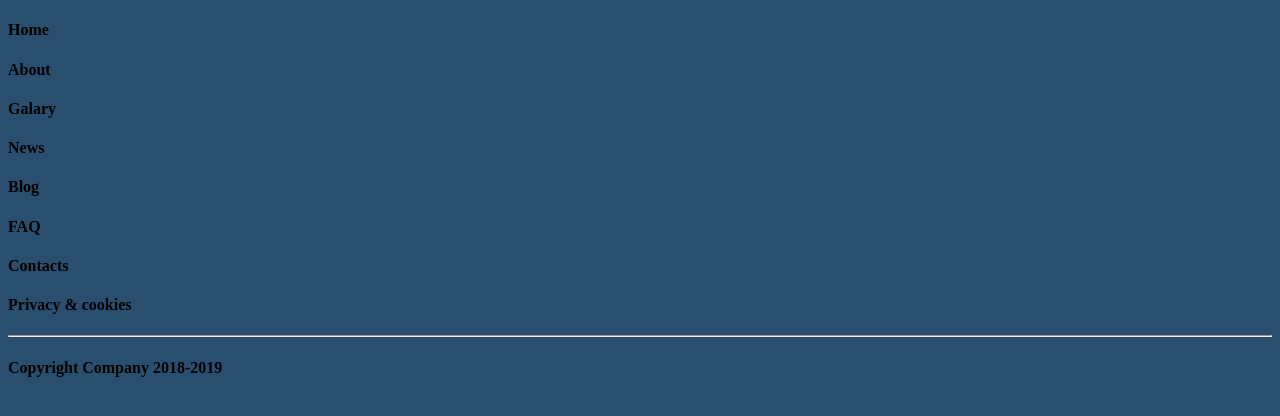
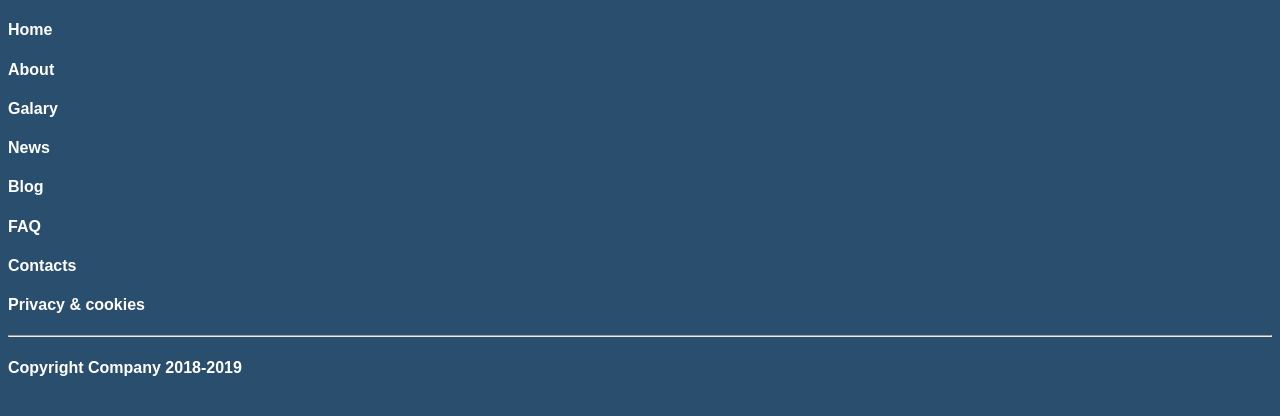
Before and after one commit to macedon-ps/Programs_repository, a PHP site: page /footerOfSite.html in a window 1280 px wide. Shown: the top 416 px of the page. Run offline with PHP 8.4, Linux system fonts and the light colour scheme.

Commit message:
add body props

```diff
--- a/HTML/Homework/HW_3/footerOfSite.css
+++ b/HTML/Homework/HW_3/footerOfSite.css
@@ -1,3 +1,5 @@
 body{
     background: #2a4f6e;
+    font-family: sans-serif;
+    color: white;
 }
```
